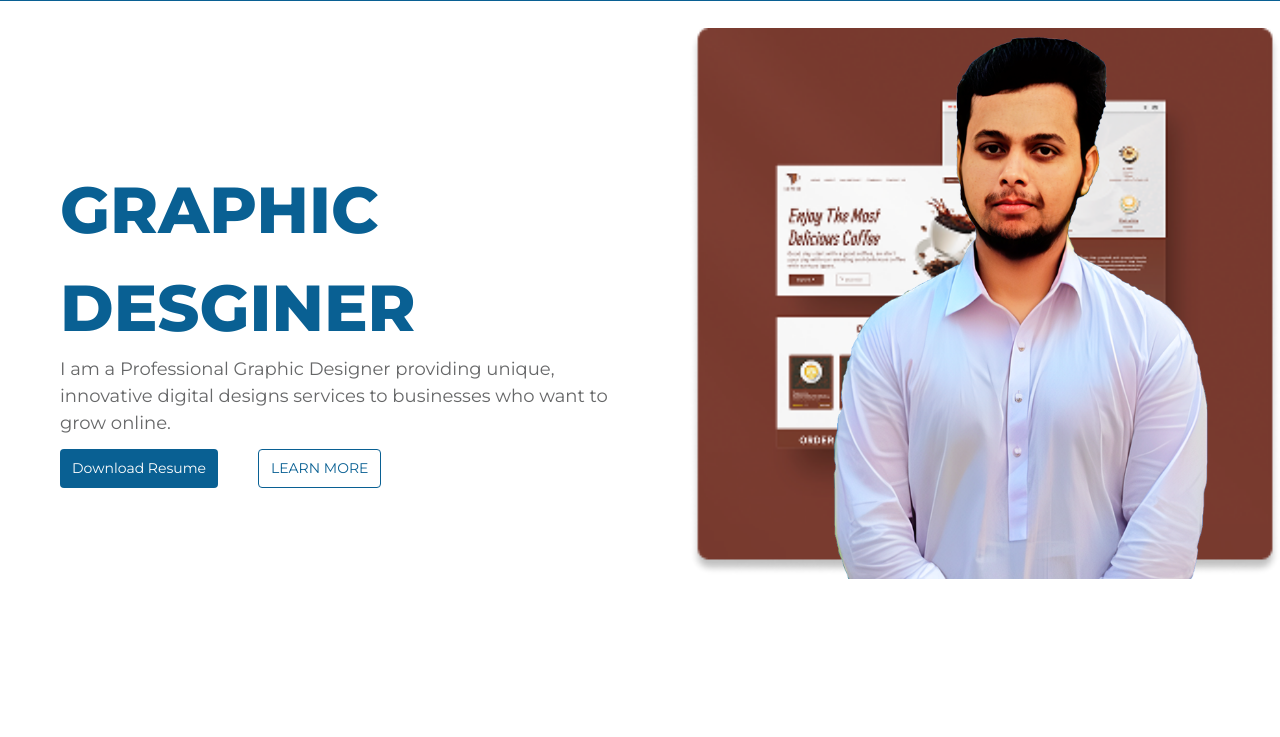
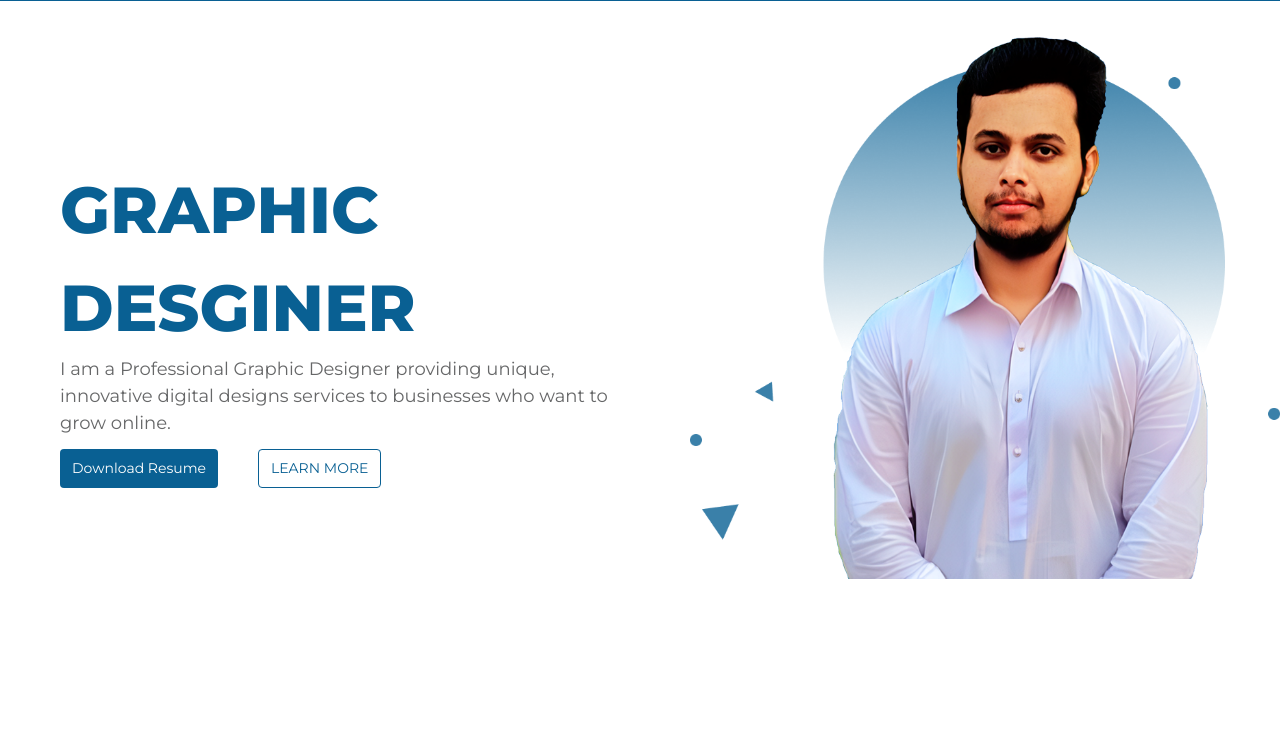
Before and after one commit to fahad111000/Rehman-project, a website: page index.html in a window 1280 px wide. Shown: the part 63-800 px from the top of the page. Drawn offline with nearby package versions, Linux system fonts and the light colour scheme.

Commit message:
Image Fixed

```diff
--- a/index.html
+++ b/index.html
@@ -104,7 +104,7 @@
                 <div class="relative  w-[600px] h-[600px] 2xl:w-[900px]  ">
                     <!-- Background Circle -->
                     <div
-                        class="absolute top-0 left-15 2xl:left-30 2xl:top-20  w-full h-full  bg-no-repeat bg-contain bg-center" style="background-image: url(./images/coffe.png);">
+                        class="absolute top-0 left-15 2xl:left-30 2xl:top-20  w-full h-full  bg-no-repeat bg-contain bg-center" style="background-image: url(./images/background.png);">
                     </div>
 
                     <!-- Foreground Image -->
```
